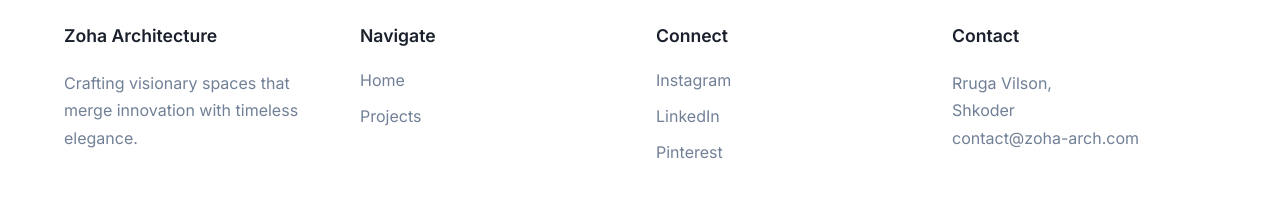
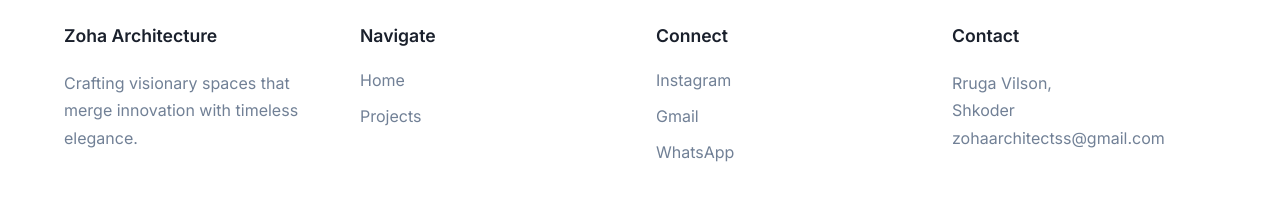
Before and after one commit to RedisTalaj/zoha-website, a React (Vite) app in the folder portfolio-client/: page / in a window 1280 px wide. Shown: the part 2001-2213 px from the top of the page. Built offline with nearby package versions, Linux system fonts and the light colour scheme; no server answers.

Commit message:
feat: Integrate Cloudinary for persistent file storage

```diff
--- a/portfolio-client/src/components/layout/Footer.jsx
+++ b/portfolio-client/src/components/layout/Footer.jsx
@@ -56,12 +56,12 @@ function Footer() {
                 <FooterColumn>
                     <ColumnTitle>Connect</ColumnTitle>
                     <FooterLink href="https://www.instagram.com/zoha_architects/">Instagram</FooterLink>
-                    <FooterLink href="#">LinkedIn</FooterLink>
-                    <FooterLink href="#">Pinterest</FooterLink>
+                    <FooterLink href="mailto:zohaarchitectss@gmail.com">Gmail</FooterLink>
+                    <FooterLink href="https://wa.me/0674707777">WhatsApp</FooterLink>
                 </FooterColumn>
                 <FooterColumn>
                     <ColumnTitle>Contact</ColumnTitle>
-                    <p>Rruga Vilson,<br/>Shkoder<br/>contact@zoha-arch.com</p>
+                    <p>Rruga Vilson,<br/>Shkoder<br/>zohaarchitectss@gmail.com</p>
                 </FooterColumn>
             </FooterGrid>
             <CopyrightText>© {new Date().getFullYear()} Zoha Architecture. All Rights Reserved.</CopyrightText>
```
